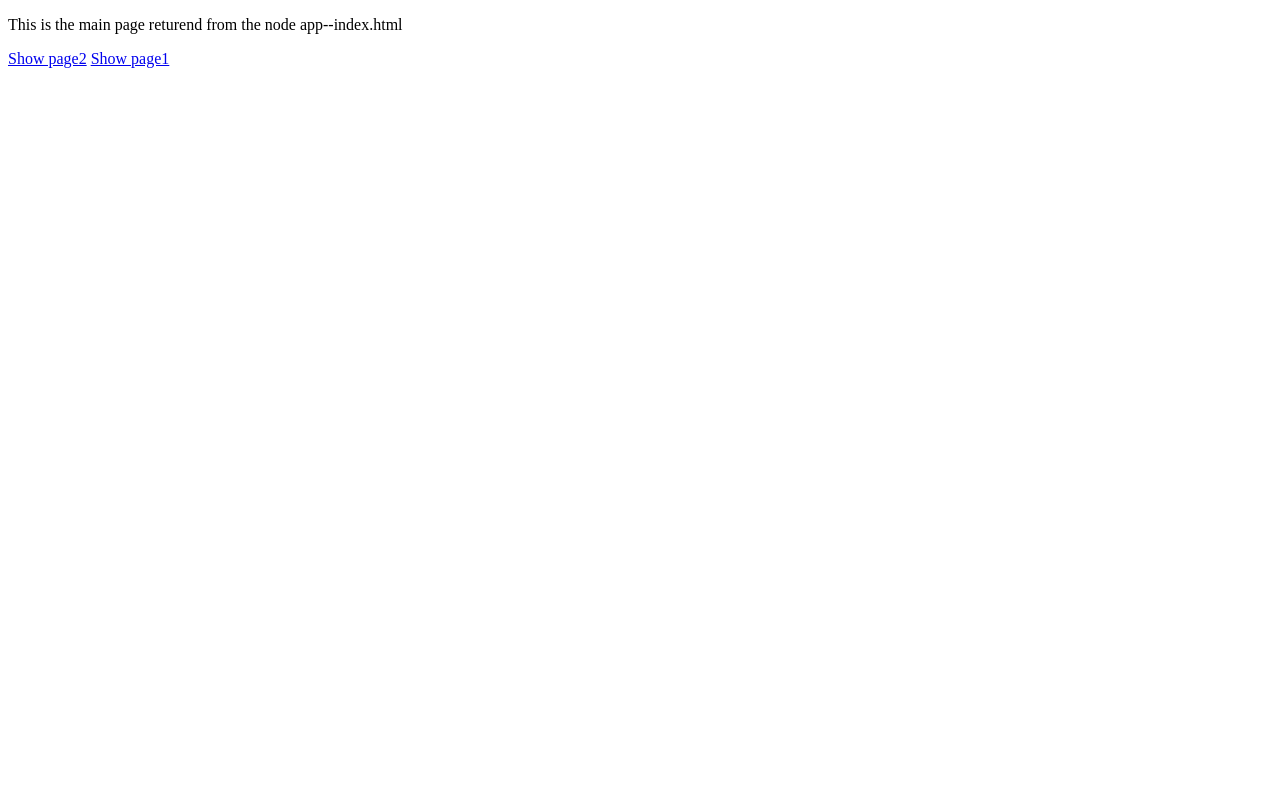
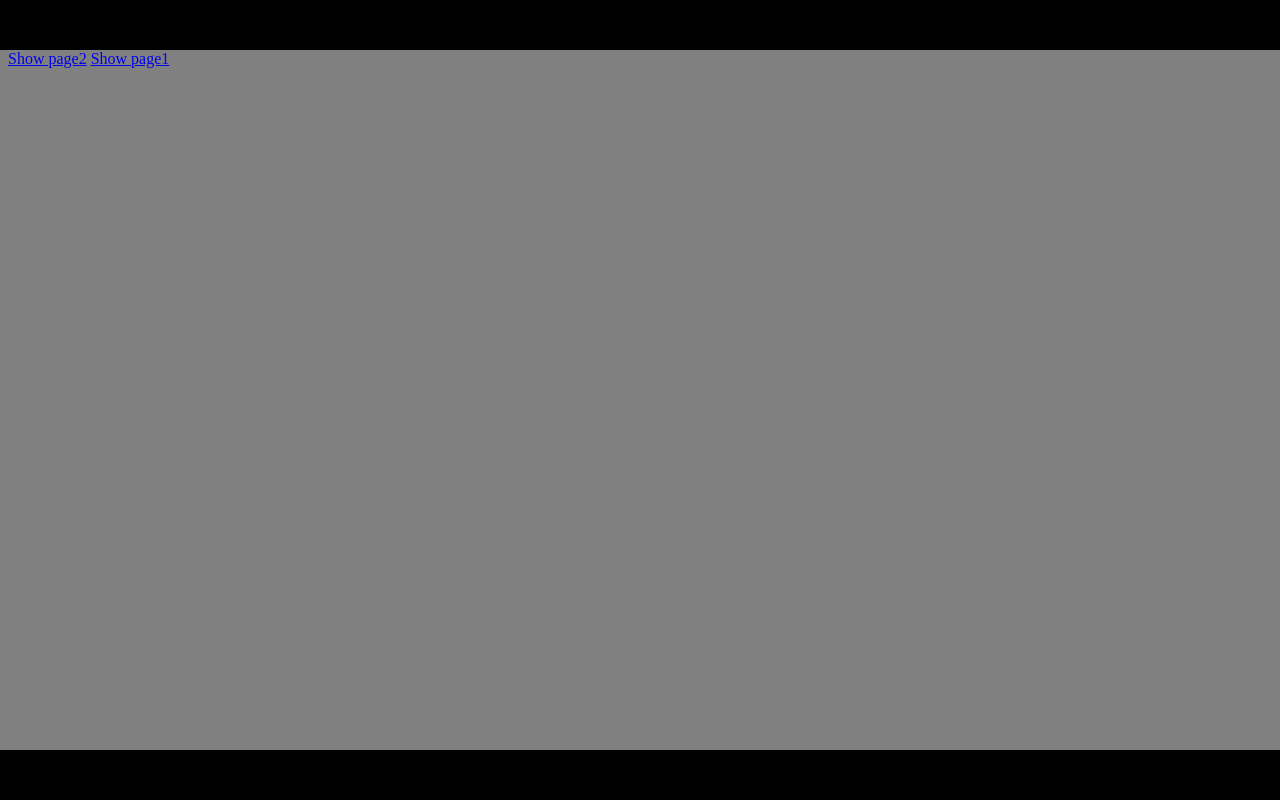
Before and after one commit to arupadhy/node-angular-express, a website: page client/index.html in a window 1280 px wide. Drawn offline with nearby package versions, Linux system fonts and the light colour scheme.

Commit message:
changing basic layout

```diff
--- /dev/null
+++ b/client/css/base.css
@@ -0,0 +1,21 @@
+.header {
+	width: 100%;
+	height: 50px;
+	background-color: black;
+	position: absolute;
+	top: 0;
+	left: 0;
+}
+
+body {
+	background: grey;
+}
+
+.footer {
+	width: 100%;
+	height: 50px;
+	background-color: black;
+	position: absolute;
+	bottom: 0;
+	left: 0;
+}
--- a/client/index.html
+++ b/client/index.html
@@ -3,13 +3,17 @@
 	<script type="text/javascript" src="./bower_components/angular/angular.js"></script>
 	<script type="text/javascript" src="./bower_components/angular-ui-router/release/angular-ui-router.js"></script>
 	<script type="text/javascript" src="./js/app.js"></script>
+	<link rel="stylesheet" type="text/css" href="./css/base.css">
 </head>
 <body ng-app="nodeApp">
+
+<div class='header'></div>
 
 	<div ui-view>
 	<p>This is the main page returend from the node app--index.html</p>
 	<div>
 	<a ui-sref="page2">Show page2</a>
 	<a ui-sref="page1">Show page1</a>
+<div class='footer'></div>
 </body>
 </html>
```
